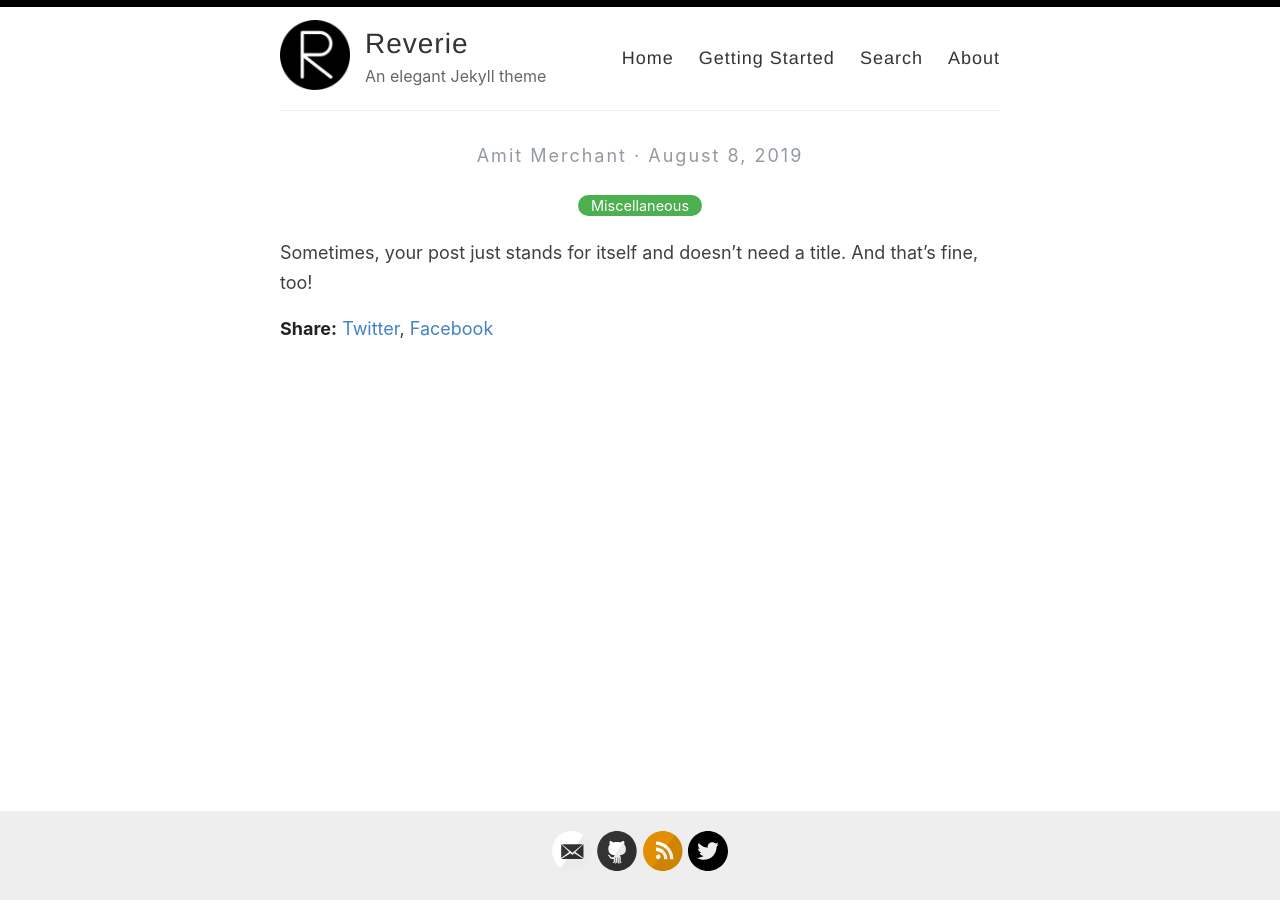
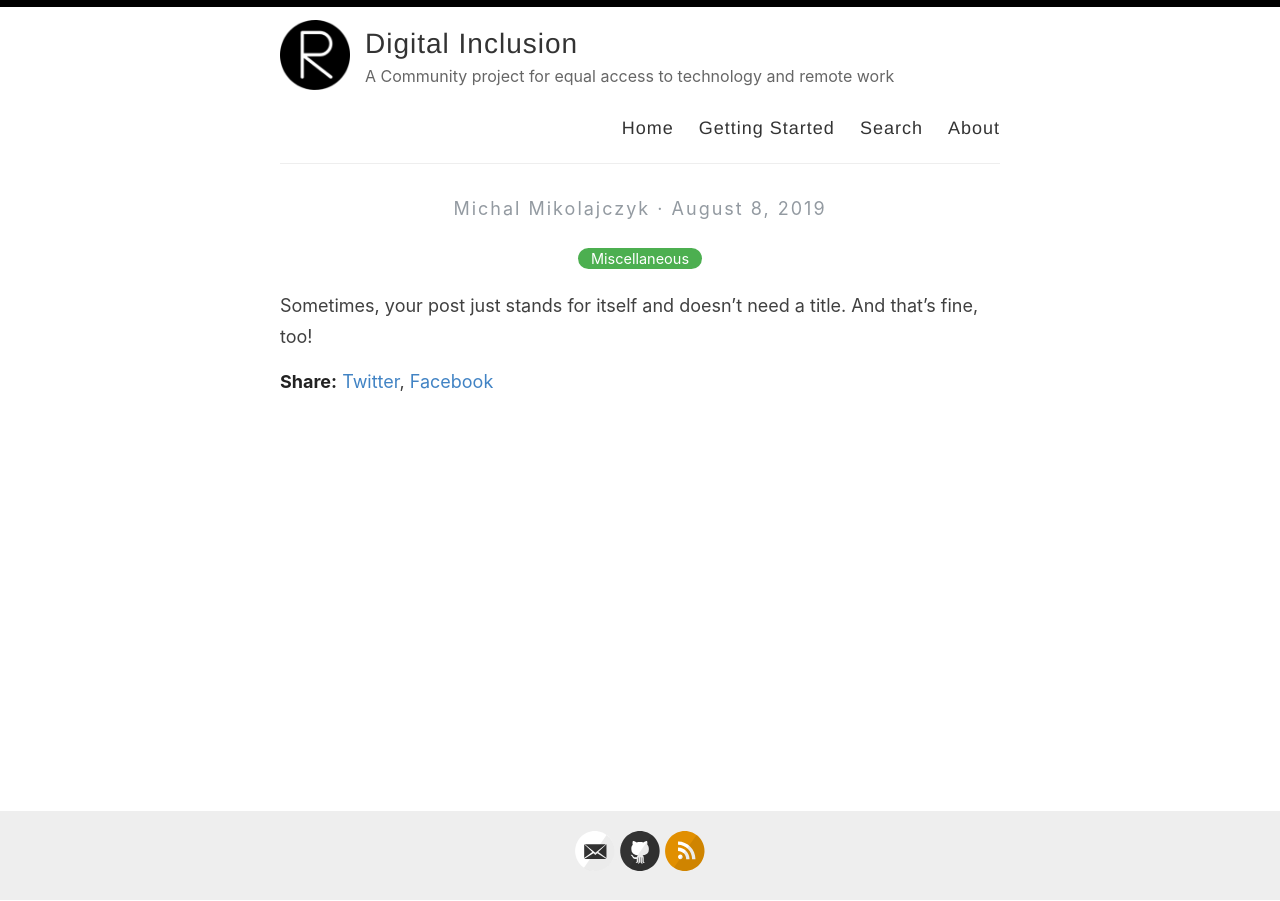
Before and after one commit to digital-inclusion/core, a Jekyll site: the page built from docs/_posts/2019-08-08-no-title-posts.md, in a window 1280 px wide. Built offline with Jekyll 4.4.1, drawn with Linux system fonts in a browser that asks for light colours.

```diff
--- a/docs/_config.yml
+++ b/docs/_config.yml
@@ -3,13 +3,13 @@
 #
 
 # Name of your site (displayed in the header)
-name: Reverie
+name: Digital Inclusion
 
 # Name of the author
-author: Amit Merchant
+author: Michal Mikolajczyk
 
 # Short bio or description (displayed in the header)
-description: An elegant Jekyll theme
+description: A Community project for equal access to technology and remote work
 
 # URL of your avatar or profile pic (you could use your GitHub profile pic)
 avatar: /images/reverie.png
@@ -29,7 +29,7 @@ footer-links:
   linkedin:
   pinterest:
   rss: rss
-  twitter: amit_merchant
+  twitter:
   stackoverflow:
   youtube: # channel/<your_long_string> or user/<user-name>
   googleplus: # anything in your profile username that comes after plus.google.com/
@@ -45,8 +45,8 @@ google_analytics: UA-43339302-11
 
 # Your website URL (e.g. http://amitmerchant1990.github.io or http://www.amitmerchant.com)
 # Used for Sitemap.xml and your RSS feed
-url: http://www.amitmerchant.com/reverie
-enforce_ssl: https://www.amitmerchant.com/reverie
+url: http://digital-inclusion.github.io/core
+enforce_ssl: https://digital-inclusion.github.io/core
 
 # If you're hosting your site at a Project repository on GitHub pages
 # (http://yourusername.github.io/repository-name)
```
